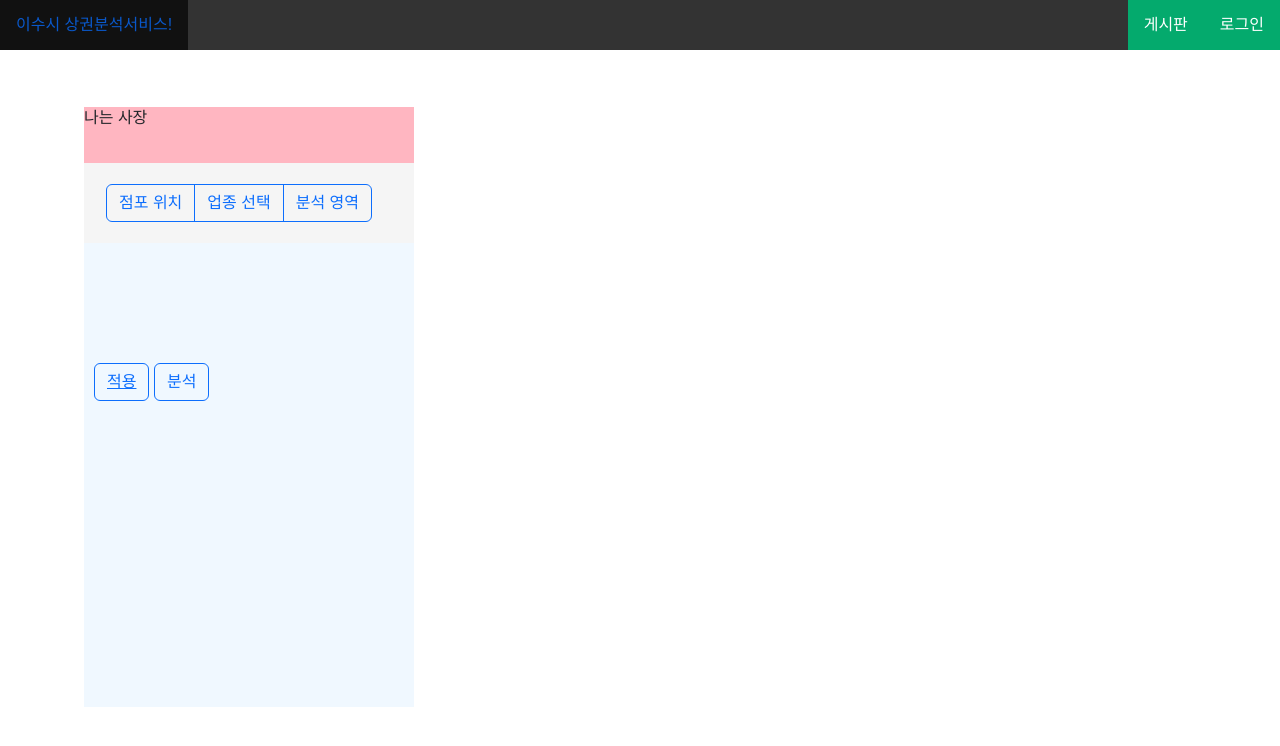
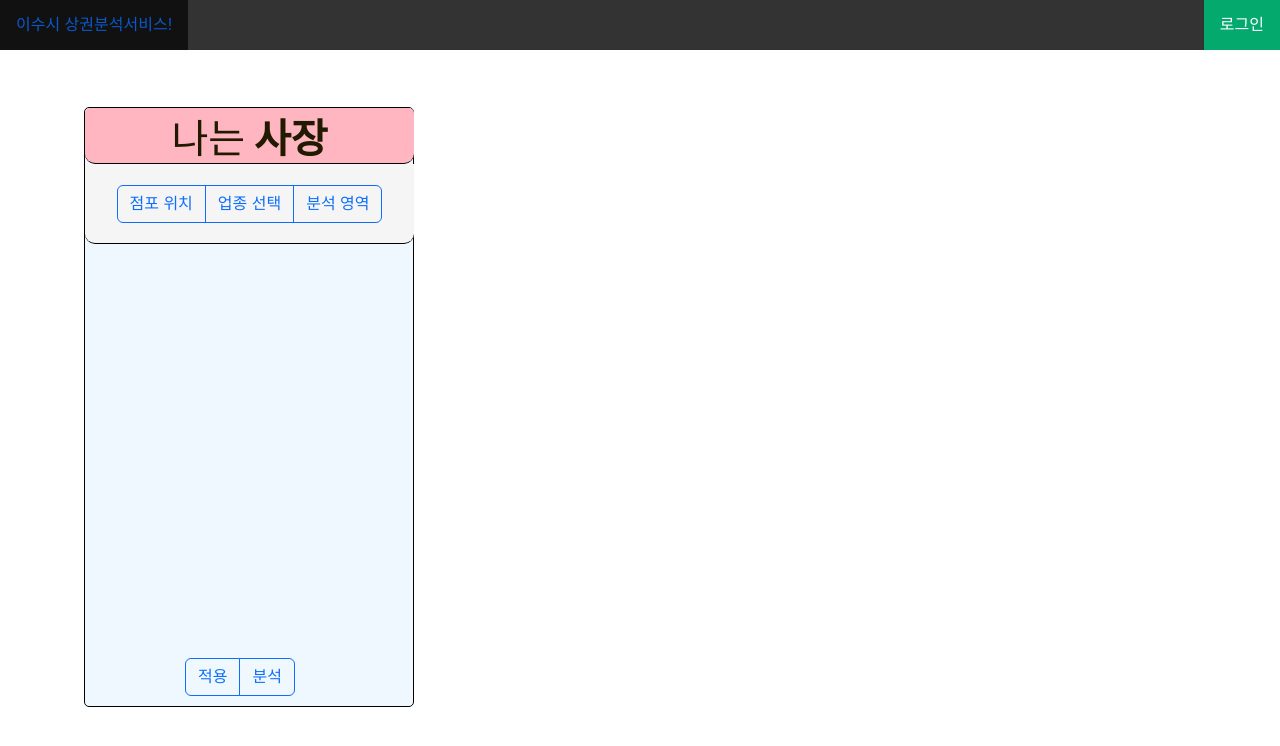
Before and after one commit to heejinshin/5_team, a Django app: page /service/map/ in a window 1280 px wide. Shown: the top 746 px of the page. Run offline with Django 4.2, Linux system fonts and the light colour scheme; parts of the project's set-up code (start-up, migrations or seed data) failed here and were passed over; some libraries are stand-ins or nearby versions.

Commit message:
Update map.html

```diff
--- a/map_system/templates/service/map.html
+++ b/map_system/templates/service/map.html
@@ -9,6 +9,9 @@
   <meta name="viewport" content="width=device-width, initial-scale=1.0">
   <title>Document</title>
     <link href="https://cdn.jsdelivr.net/npm/bootstrap@5.2.3/dist/css/bootstrap.min.css" rel="stylesheet" integrity="sha384-rbsA2VBKQhggwzxH7pPCaAqO46MgnOM80zW1RWuH61DGLwZJEdK2Kadq2F9CUG65" crossorigin="anonymous">
+    <link rel="preconnect" href="https://fonts.googleapis.com">
+    <link rel="preconnect" href="https://fonts.gstatic.com" crossorigin>
+    <link href="https://fonts.googleapis.com/css2?family=Noto+Sans+KR:wght@500&display=swap" rel="stylesheet">
 
   <style>
     html,
@@ -37,19 +40,45 @@
       top: 107px;
       background-color: aliceblue;
       z-index: 1;
-      /* display: flex; */
-      /* justify-content:space-evenly; */
-      /* flex-wrap: wrap; */
+      border: 1px solid #000;
+      border-radius: 5px;
     }
     #btnGroup1 {
       width: 330px;
+      bottom: 30px;
+    }
+    #btnGroup2 {
+      left: 10px;
+      bottom: 110px;
+    }
+    #btnGroup4 {
+      position: absolute;
+      left: 100px;
+      top: 550px;
+    }
+    #btnGroup11{
+      top: 20px;
+    }
+    #btnGroup12{
+      left: 12px;
+    }
+    #btnGroup13{
+      left: 10px;
+      bottom: 20px;
     }
     #board > .name {
+      font-size: 40px;
+      text-align: center;
+      font-family: 'Noto Sans KR', sans-serif;;
+      color: rgb(33, 25, 0);
       position: static;
-      width: 330px;
+      width: 329px;
       height: 56px;
-      /* left: 84px;
-      top: 107px; */
+      border-top-right-radius: 5px;
+      border-top-left-radius: 5px;
+      border-bottom: 1px solid #000;
+      border-bottom-right-radius: 10px;
+      border-bottom-left-radius: 10px;
       background-color: lightpink;
       z-index: 1;
       justify-content:center;
@@ -57,10 +86,11 @@
     }
     #board > .box {
       position: sticky;
-      width: 330px;
+      width: 329px;
       height: 80px;
-      /* left: 84px;
-      top: 107px; */
+      border-bottom: 1px solid #000;
+      border-bottom-right-radius: 10px;
+      border-bottom-left-radius: 10px;
       background-color: whitesmoke;
       z-index: 1;
       justify-content:center;
@@ -70,7 +100,6 @@
     }
 
     .row{
-      /* display: flex; */
       width: 330px;
     }
     .break {
@@ -148,7 +177,7 @@ li a:hover:not(.active) {
     border: 1px solid #ccc;
 }
   </style>
-<!-- https://www.w3schools.com/css/tryit.asp?filename=trycss_navbar_horizontal_black_right -->
+
 </head>
 
 
@@ -156,14 +185,14 @@ li a:hover:not(.active) {
 <ul>
   <li><a href="#home">이수시 상권분석서비스!</a></li>
   <li style="float:right"><a class="active" href="#about">로그인</a></li>
-  <li style="float:right"><a class="active" href="{% url 'board:write' %}">게시판</a></li>
 </ul>
   <div id="map"></div>
   <div id="board">
-    <div class="name">나는 사장</div>
+    <div class="name">나는 <strong>사장</strong></div>
     <div class="box">
+      <!-- 최상위 버튼 -->
       <div class="row">
-      <div class="col">
+      <div class="col d-flex justify-content-center">
         <div class="btn-group" role="group" aria-label="Basic radio toggle button group">
           <input type="radio" class="btn-check" name="btnradio" id="btnradio1" autocomplete="off">
           <label class="btn btn-outline-primary" for="btnradio1">점포 위치</label>
@@ -177,14 +206,14 @@ li a:hover:not(.active) {
     </div>
   </div>
 
-    <div class="col">
+    <div class="col d-flex justify-content-center">
       <div id="searchContainer" style="display: none">
         <input type="text" id="searchInput">
         <button id="searchButton">검색</button>
       </div>
     </div>
 
-    <div class="col">
+    <div class="col d-flex justify-content-center">
     <div id="btnradio011"  style="display: none">
     <input type="radio" name="marker">
     <label for="btnradio011">
@@ -193,7 +222,7 @@ li a:hover:not(.active) {
     </div>
     </div>
 
-
+<!-- 중간 버튼 -->
 <div class="row">
   <div class="col">
     <div class="btn-group" role="group" aria-label="Basic radio toggle button group" id="btnGroup1"
@@ -209,46 +238,46 @@ li a:hover:not(.active) {
     </div>
   </div>
 </div>
-
+<!-- 세부 항목 버튼 -->
 <div class="row">
-  <div class="col">
-    <div class="btn-group mt-3" role="group" aria-label="Basic checkbox toggle button group" id="btnGroup11" style="display: none;">
-      <input type="checkbox" class="btn-check" id="btncheck1" autocomplete="off">
+  <div class="col d-flex justify-content-center">
+    <div class="btn-group" role="group" aria-label="Basic checkbox toggle button group" id="btnGroup11" style="display: none;">
+      <input type="radio" name="restRadio" class="btn-check" id="btncheck1" autocomplete="off">
       <label class="btn btn-outline-primary btn-sm" for="btncheck1">한식</label>
-      <input type="checkbox" class="btn-check" id="btncheck2" autocomplete="off">
+      <input type="radio" name="restRadio" class="btn-check" id="btncheck2" autocomplete="off">
       <label class="btn btn-outline-primary btn-sm" for="btncheck2">중식</label>
-      <input type="checkbox" class="btn-check" id="btncheck3" autocomplete="off">
+      <input type="radio" name="restRadio"  class="btn-check" id="btncheck3" autocomplete="off">
       <label class="btn btn-outline-primary btn-sm" for="btncheck3">양식</label>
     </div>
   </div>
 </div>
 <div class="row">
-  <div class="col">
+  <div class="col d-flex justify-content-center">
     <div class="btn-group" role="group" aria-label="Basic checkbox toggle button group" id="btnGroup12" style="display: none;">
-      <input type="checkbox" class="btn-check" id="btncheck4" autocomplete="off">
-      <label class="btn btn-outline-primary btn-sm" for="btncheck4" name="">일반교습학원</label>
-      <input type="checkbox" class="btn-check" id="btncheck5" autocomplete="off">
+      <input type="radio" name="retailRadio" class="btn-check" id="btncheck4" autocomplete="off">
+      <label class="btn btn-outline-primary btn-sm" for="btncheck4">일반교습학원</label>
+      <input type="radio" name="retailRadio" class="btn-check" id="btncheck5" autocomplete="off">
       <label class="btn btn-outline-primary btn-sm" for="btncheck5">외국어학원</label>
-      <input type="checkbox" class="btn-check" id="btncheck6" autocomplete="off" width="">
+      <input type="radio" name="retailRadio" class="btn-check" id="btncheck6" autocomplete="off" width="">
       <label class="btn btn-outline-primary btn-sm" for="btncheck6">예술학원</label>
     </div>
   </div>
 </div>
 <div class="row">
-  <div class="col">
+  <div class="col d-flex justify-content-center">
     <div class="btn-group" role="group" aria-label="Basic checkbox toggle button group" id="btnGroup13" style="display: none;">
-      <input type="checkbox" class="btn-check" id="btncheck7" autocomplete="off">
+      <input type="radio" name="serviceRadio" class="btn-check" id="btncheck7" autocomplete="off">
       <label class="btn btn-outline-primary btn-sm" for="btncheck7">슈퍼마켓</label>
-      <input type="checkbox" class="btn-check" id="btncheck8" autocomplete="off">
+      <input type="radio" name="serviceRadio" class="btn-check" id="btncheck8" autocomplete="off">
       <label class="btn btn-outline-primary btn-sm" for="btncheck8">편의점</label>
-      <input type="checkbox" class="btn-check" id="btncheck9" autocomplete="off" width="">
+      <input type="radio" name="serviceRadio" class="btn-check" id="btncheck9" autocomplete="off" width="">
       <label class="btn btn-outline-primary btn-sm" for="btncheck9">컴퓨터판매</label>
     </div>
   </div>
 </div>
-
+<!-- 그리기 버튼 -->
 <div class="row">
-  <div class="col">
+  <div class="col d-flex justify-content-center">
     <div class="btn-group" role="group" aria-label="Basic radio toggle button group" id="btnGroup2"
       style="display: none">
       <input type="radio" class="btn-check" name="btnradio" id="btnradio31" autocomplete="off">
@@ -262,17 +291,21 @@ li a:hover:not(.active) {
     </div>
   </div>
 </div>
-<div class="col" id="btnGroup4">
-  <input type="checkbox" class="btn-check"  autocomplete="off" id="apply">
-  <label class="btn btn-outline-primary" for="apply"><a href="{% url 'board:write' %}">적용</a>
-  </label>
-  <input type="radio" class="btn-check"  autocomplete="off" id="">
-    <label class="btn btn-outline-primary" for="" id="analyze">분석</label>
+<!-- 적용/분석 버튼 -->
+<div class="row justify-content-center">
+  <div class="col-6">
+    <div class="btn-group d-flex justify-content-center" role="group" aria-label="Basic checkbox toggle button group" id="btnGroup4">
+      <input type="button" class="btn-check" autocomplete="off" id="apply">
+      <label class="btn btn-outline-primary" for="apply">적용</label>
+      <input type="button" class="btn-check" autocomplete="off" id="analyze">
+      <label class="btn btn-outline-primary" for="analyze">분석</label>
+    </div>
+    </div>
+  </div>
 </div>
-<!-- 여기부터 분석보고서 창 -->
-<!-- <aside> -->
 
 
+<!-- 여기부터 분석보고서 창 -->
 <div id="reportPage">
   <div class="bar">
       <nav class="navbar navbar-expand-sm bg-danger navbar-dark">
@@ -298,13 +331,13 @@ li a:hover:not(.active) {
           </div>
       </nav>
   </div>
+  <!-- 보고서 영역 -->
   <div id="section1" class="section">Section 1</div>
   <div id="section2" class="section">Section 2</div>
   <div id="section3" class="section">Section 3</div>
   <div id="section4" class="section">Section 4</div>
 
 </div>
-<!-- </aside> -->
 
   <script type="text/javascript" src="//dapi.kakao.com/v2/maps/sdk.js?appkey=5d2da3173fefbd062f5018267987fe70"></script>
   <script>
@@ -317,10 +350,6 @@ li a:hover:not(.active) {
 
     // 지도를 생성한다
     var map = new kakao.maps.Map(mapContainer, mapOption);
-    // window.addEventListener("resize", function () {
-    //   map.relayout();
-    // });
-
 
   //radio 버튼 클릭시 좌표 생성
 
@@ -338,7 +367,6 @@ li a:hover:not(.active) {
       var message = 'Marker created at: ' + latLng1.getLat() + ', ' + latLng1.getLng();
       console.log(message);
       alert(message);
-      //latling: 튜플 좌표값
     }
   });
 
@@ -362,20 +390,6 @@ li a:hover:not(.active) {
         alert("Please create a marker first by clicking on the map.");
       }}})
 
-
-
-
-    //   var messageCircle = 'circle created at: ' + latlng.getLat() + ', ' + latlng.getLng();
-    //   console.log(messageCircle);
-    //   alert(messageCircle);
-    // kakao.maps.event.addListener(map, 'click', function (mouseEvent) {
-    //   if (document.getElementById('btnradio3').checked) {
-
-
-    //     //latling: 튜플 좌표값
-    //   }
-    // });
-
   //원 만들기
 
     //버튼
@@ -395,8 +409,6 @@ li a:hover:not(.active) {
       let btnGroup11 = document.getElementById('btnGroup11')  // 음식점
       let btnGroup12 = document.getElementById('btnGroup12')  // 학원
       let btnGroup13 = document.getElementById('btnGroup13')  // 소매업
-      //
-      // let dataTable = document.getElementById('dataTable');
 
       //점포 위치, 업종 선택, 분석영역 버튼
       btnradio1.addEventListener('click', function () {
@@ -407,18 +419,13 @@ li a:hover:not(.active) {
         btnGroup11.style.display = 'none';
         btnGroup12.style.display = 'none';
         btnGroup13.style.display = 'none';
-        // dataTable.style.display = 'none';
       });
 
       btnradio2.addEventListener('click', function () {
         searchContainer.style.display = 'none';
         btnradio011.style.display = 'none';
         btnGroup1.style.display = 'block';
-        // btnradio22.addEventListener('click', function () {
-        // btnGroup12.style.display = 'block';
-        // })
         btnGroup2.style.display = 'none';
-        // dataTable.style.display = 'none';
         btnGroup11.style.display = 'none';
         btnGroup12.style.display = 'none';
         btnGroup13.style.display = 'none';
@@ -429,7 +436,6 @@ li a:hover:not(.active) {
         btnradio011.style.display = 'none';
         btnGroup1.style.display = 'none';
         btnGroup2.style.display = 'block';
-        // dataTable.style.display = 'table';
         btnGroup11.style.display = 'none';
         btnGroup12.style.display = 'none';
         btnGroup13.style.display = 'none';
@@ -474,28 +480,9 @@ li a:hover:not(.active) {
           reportPage.style.display = 'none';
   });
 
-  // 점포 유형 선택시 해당 값 서버로 전달
-  $(document).ready(function() {
-  $("#apply").click(function() {
-    var checkedValues = [];
-    $(".btn-check:checked").each(function() {
-      checkedValues.push($(this).attr("id"));
-    });
-    $.ajax({
-      url: "/save_checked_values/",
-      type: "POST",
-      data: {
-        checkedValues: checkedValues
-      },
-      success: function(response) {
-        console.log("선택된 카운트가 성공적으로 저장되었습니다.");
-      },
-      error: function(xhr, errmsg, err) {
-        console.log("카운트 저장 중 오류가 발생했습니다.");
-      }
-    });
-  });
-});
   </script>
+
+
 </body>
+
 </html>
```
